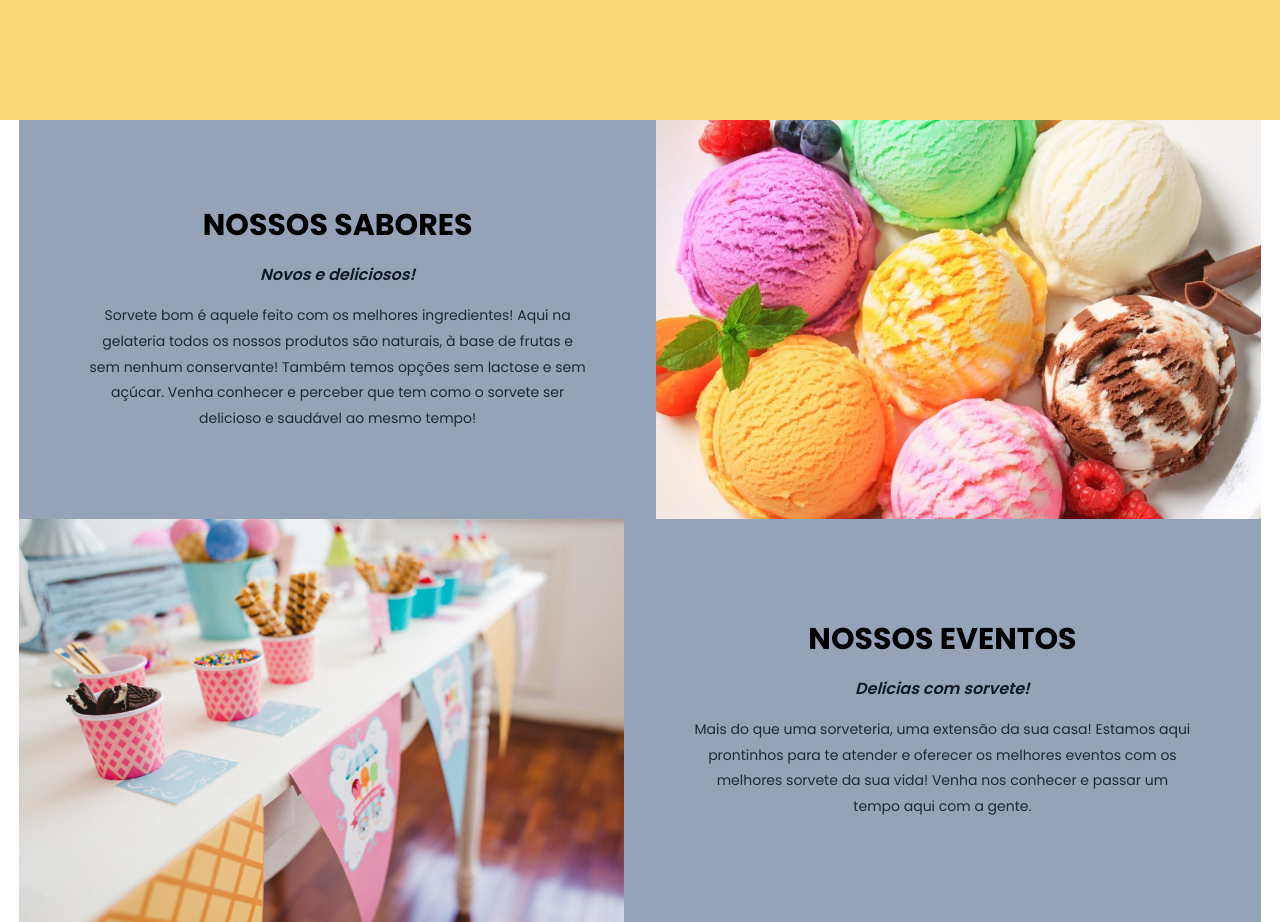
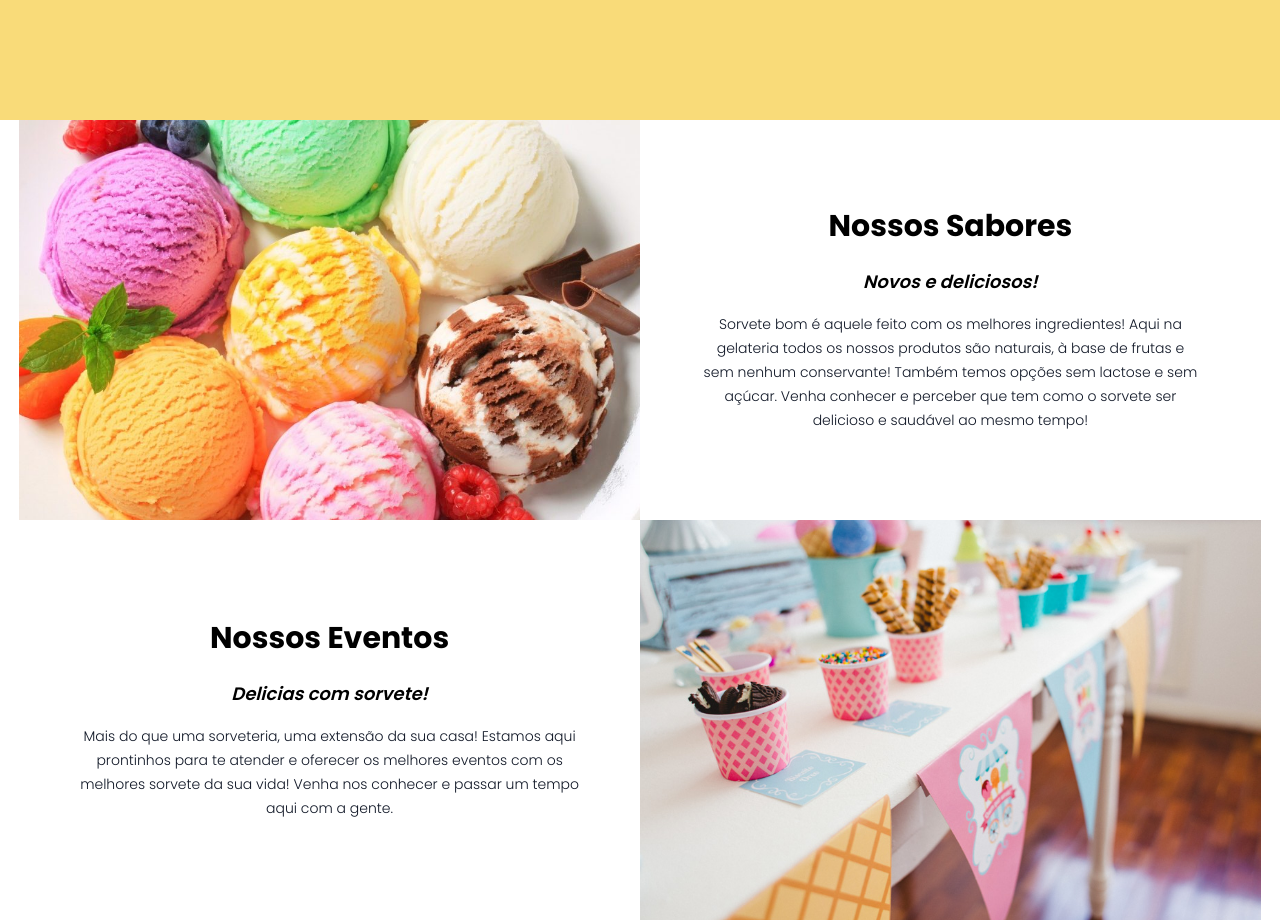
Before and after one commit to g4brielpy/gelateria, a Next.js app: page / in a window 1280 px wide. Shown: the part 780-1702 px from the top of the page. Built offline with nearby package versions, Linux system fonts and the light colour scheme.

Commit message:
Styles component Card

```diff
--- a/src/components/CardsHome/index.jsx
+++ b/src/components/CardsHome/index.jsx
@@ -9,27 +9,9 @@ export function CardsHome({
 }) {
   return (
     <div
-      className={`flex flex-col md:flex-row ${
-        isReverse && "md:flex-row-reverse"
-      }`}
+      className={`flex flex-row flex-wrap ${isReverse && "flex-row-reverse"}`}
     >
-      <div
-        className="
-        p-4 bg-slate-400
-        flex flex-1 text-center
-          flex-col justify-center items-center
-      "
-      >
-        <h2 className="text-3xl font-bold uppercase mb-5">{titulo}</h2>
-        <h3 className="font-semibold italic mb-4 text-gray-900">{subTitulo}</h3>
-        <p
-          className="text-sm text-gray-800"
-          style={{ maxWidth: "500px", lineHeight: "1.6rem" }}
-        >
-          {sobre}
-        </p>
-      </div>
-      <div className="flex-1">
+      <div className="image bg-red-600 flex-auto min-w-[500px] w-1/2 h-[400px]">
         <Image
           src={img.src}
           alt={img.alt}
@@ -38,6 +20,50 @@ export function CardsHome({
           className="w-full h-full object-cover"
         />
       </div>
+      <div
+        className="
+          min-w-[500px] w-1/2 h-[400px] text-center flex-auto flex
+          flex-col justify-center items-center
+          "
+      >
+        <h2 className="text-3xl font-bold mb-6">{titulo}</h2>
+        <h3 className="text-lg font-semibold italic mb-4">{subTitulo}</h3>
+        <p className="text-sm font-light text-gray-900 leading-6 max-w-[500px]">
+          {sobre}
+        </p>
+      </div>
     </div>
+
+    // <div
+    //   className={`flex flex-col md:flex-row ${
+    //     isReverse && "md:flex-row-reverse"
+    //   }`}
+    // >
+    //   <div
+    //     className="
+    //     p-4 bg-slate-400
+    //     flex flex-1 text-center
+    //       flex-col justify-center items-center
+    //   "
+    //   >
+    //     <h2 className="text-3xl font-bold uppercase mb-5">{titulo}</h2>
+    //     <h3 className="font-semibold italic mb-4 text-gray-900">{subTitulo}</h3>
+    //     <p
+    //       className="text-sm text-gray-800"
+    //       style={{ maxWidth: "500px", lineHeight: "1.6rem" }}
+    //     >
+    //       {sobre}
+    //     </p>
+    //   </div>
+    //   <div className="flex-1">
+    //     <Image
+    //       src={img.src}
+    //       alt={img.alt}
+    //       width="500"
+    //       height="500"
+    //       className="w-full h-full object-cover"
+    //     />
+    //   </div>
+    // </div>
   );
 }
```
